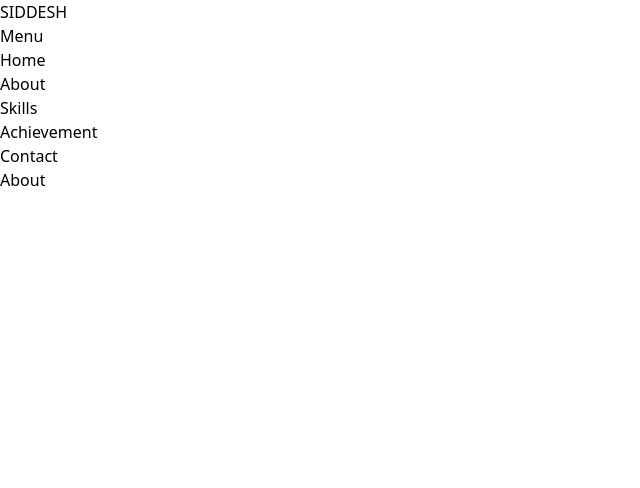
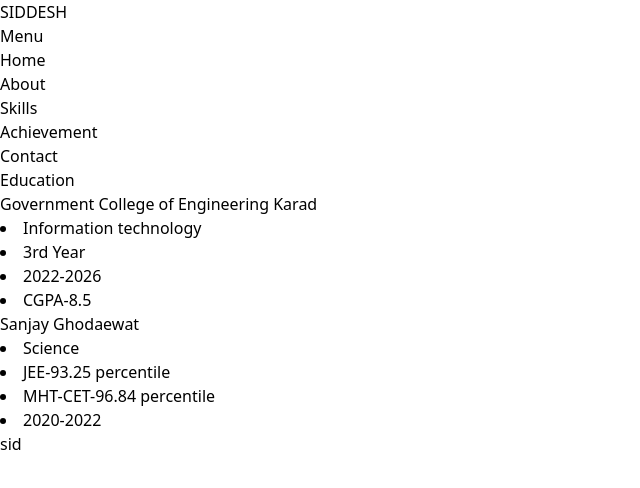
Before and after one commit to sidad112004/Profilesid, a React (Vite) app: page /about in a window 1280 px wide. Shown: the top 488 px of the page, without its empty margins (0-640 px from the left). Built offline with nearby package versions, Linux system fonts and the light colour scheme.

Commit message:
about page completed

```diff
--- a/src/Components/About.jsx
+++ b/src/Components/About.jsx
@@ -1,11 +1,81 @@
 import React from 'react';
 
 function About() {
-  return (
-    <div>
-      About
-    </div>
-  );
+    return (
+        <div>
+
+            <div className=' h-screen '>
+                <div className=' h-1/6 flex justify-center items-end font-bold font-serif text-3xl '>
+
+                </div>
+
+                <div className='h-5/6   flex flex-col md:flex-row'>
+
+                    <div className=' md:h-full h-1/2 md:w-1/2 w-full  flex flex-col items-center '>
+                        <h1 className='text-3xl font-bold font-mono md:mt-9'>
+                            Education
+                        </h1>
+                        <div className=' w-full flex md:flex-row flex-col justify-around items-center h-full'>
+                            <div className=' md:h-2/3 h-1/3 md:w-2/5 w-full  border '>
+                                <div className='h-full flex flex-col  w-full'>
+                                    <div className='flex justify-center h-1/6  w-full items-center bg-slate-500'>
+                                        <h1 className='font-bold md:text-lg flex justify-center items-center md:p-3 p-1'>Government College
+                                        of Engineering Karad</h1>
+                                    </div>
+                                    <div className='md:p-3 font-semibold md:text-xl flex md:flex-col items-start p-1 md:gap-6'>
+
+                                        <div className='flex flex-col md:gap-6'>
+                                        <li>Information technology</li>
+                                        <li>3rd Year</li>
+                                        </div>
+
+                                        <div className='flex flex-col md:gap-6'>
+                                        <li>2022-2026</li>
+                                        <li>CGPA-8.5</li>
+                                        </div>
+                                    </div>
+                                </div>
+                            </div>
+
+
+                            <div className=' md:h-2/3 h-1/3 md:w-2/5 w-full  border '>
+                                <div className='h-full flex flex-col  w-full'>
+                                    <div className='flex justify-center h-1/6  w-full items-center bg-slate-500'>
+                                        <h1 className='font-bold md:text-lg flex justify-center items-center md:p-3 p-1'>Sanjay Ghodaewat</h1>
+                                    </div>
+                                    <div className='md:p-3 font-semibold md:text-xl flex md:flex-col items-start p-1 md:gap-6'>
+
+                                        <div className='flex flex-col md:gap-6'>
+                                        <li>Science</li>
+                                        <li>JEE-93.25 percentile</li>
+                                        </div>
+
+                                        <div className='flex flex-col md:gap-6'>
+                                        <li>MHT-CET-96.84 percentile</li>
+                                        <li>2020-2022</li>
+                                        </div>
+                                    </div>
+                                </div>
+                            </div>
+
+
+
+
+
+                        </div>
+                    </div>
+
+                    <div className='md:h-full h-1/2  md:w-1/2 '>
+                        sid
+                    </div>
+
+                    <div>
+
+                    </div>
+                </div>
+            </div>
+        </div>
+    );
 }
 
 export default About;
--- a/src/Components/Navbar.jsx
+++ b/src/Components/Navbar.jsx
@@ -11,7 +11,7 @@
     };
 
     return (
-        <nav className=" p-3 text-white fixed w-full z-10">
+        <nav className=" p-3 text-white fixed w-full z-10 bg-slate-700">
             <div className="flex justify-between items-center">
                 <div className="font-bold text-lg">SIDDESH</div>
                 <div className="block md:hidden">
```
